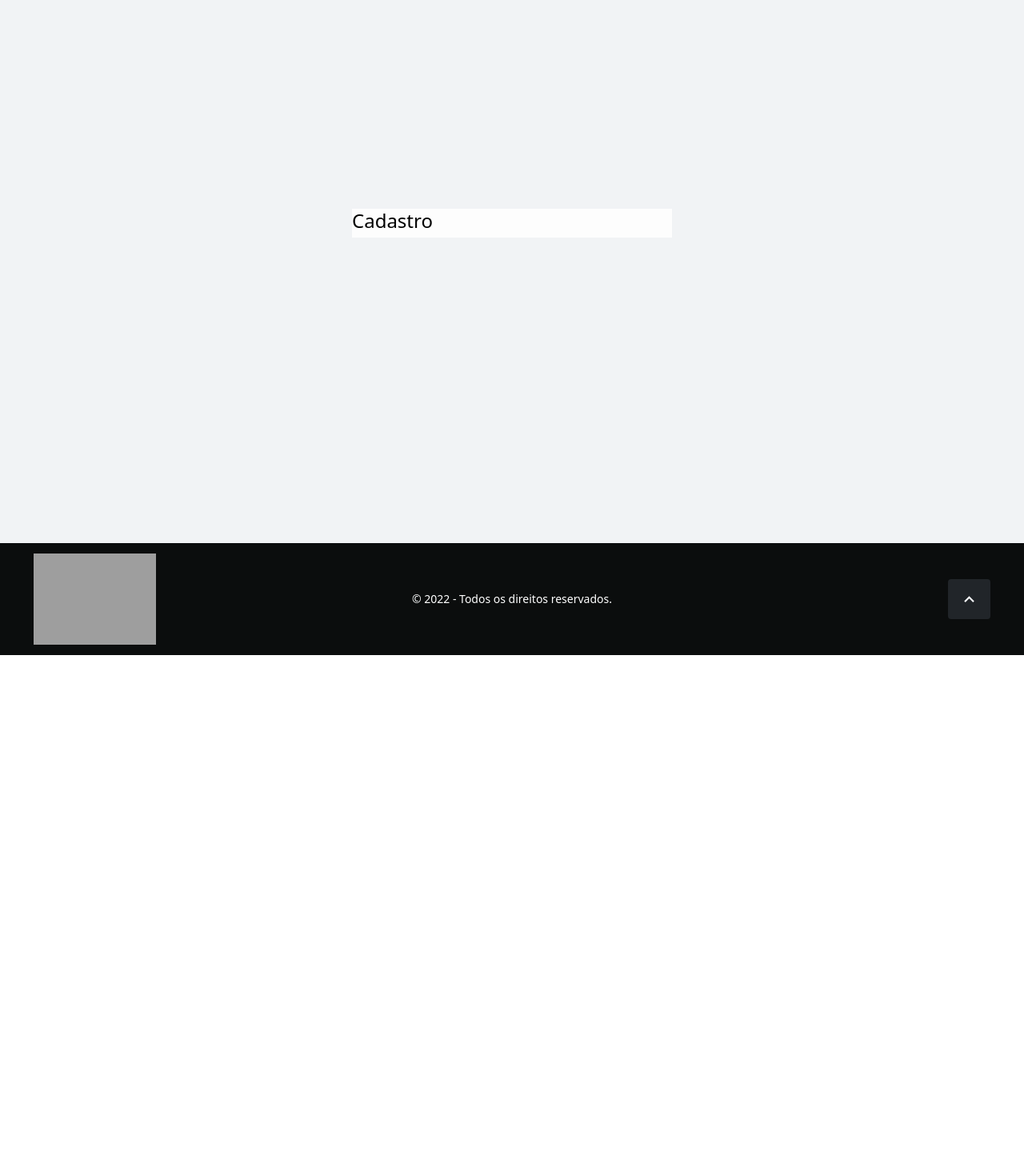
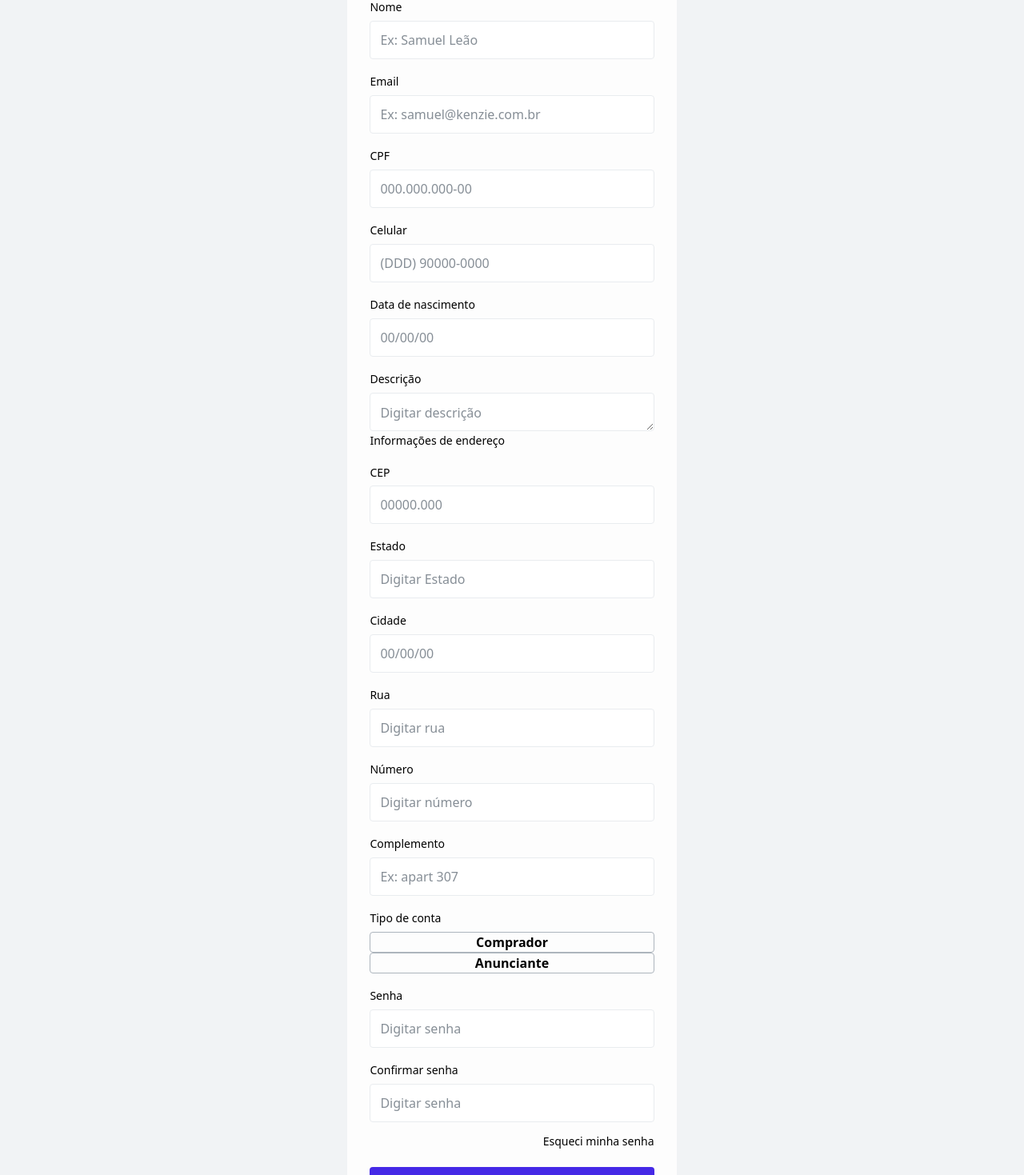
Before and after one commit to m6-t14-grupo35/motors-shop-front, a Next.js app: page /register in a window 1280 px wide. Shown: the part 121-1590 px from the top of the page at 80% size. Before the commit the page ends 940 px from the top, so only its background shows below. Built offline with nearby package versions, Linux system fonts and the light colour scheme; grey boxes are pictures that could not be loaded.

Commit message:
feat: login and registration styling

```diff
--- a/package.json
+++ b/package.json
@@ -9,6 +9,7 @@
     "lint": "next lint"
   },
   "dependencies": {
+    "@hookform/resolvers": "^3.1.1",
     "@types/node": "20.2.5",
     "@types/react": "18.2.8",
     "@types/react-dom": "18.2.4",
@@ -20,8 +21,10 @@
     "postcss": "8.4.24",
     "react": "18.2.0",
     "react-dom": "18.2.0",
+    "react-hook-form": "^7.44.3",
     "react-icons": "^4.9.0",
     "react-router-dom": "^6.12.0",
+    "react-toastify": "^9.1.3",
     "tailwindcss": "3.3.2",
     "typescript": "5.1.3",
     "zod": "^3.21.4"
--- a/src/components/formLogin/index.tsx
+++ b/src/components/formLogin/index.tsx
@@ -1,7 +1,40 @@
+import { tUserLoginData, userLoginSchema } from "@/schemas/user.schemas"
+import Link from "next/link"
+import {useForm} from 'react-hook-form'
+import {zodResolver} from '@hookform/resolvers/zod'
+
 export const FormLogin = () => {
+  const {register, handleSubmit} = useForm<tUserLoginData>({
+    resolver: zodResolver(userLoginSchema)
+  });
+
+  const submit = (data: tUserLoginData) => {
+    console.log(data)
+  }
+
   return (
     <>
-      <h2>Login</h2>
+      <div className='w-full h-screen bg-grey-8 flex items-center justify-center'>
+
+        <div className='w-[93%] bg-grey-10 min-w-[16rem] max-w-[25.7rem] h-fit rounded py-11 px-7'>
+          <h2 className='heading-5-500 mb-6'>Login</h2>
+          <form onSubmit={handleSubmit(submit)}>
+            <fieldset className='flex flex-col mb-5'>
+              <label className='input-label mb-2'>Usuário</label>
+              <input className='input input-placeholder' placeholder='Digitar usuário' type='text' {...register('user')}/>
+            </fieldset>
+            <fieldset className='flex flex-col mb-3'>
+              <label className='input-label mb-2'>Senha</label>
+              <input className='input input-placeholder' placeholder='Digitar senha' type='password' {...register('password')}/>
+            </fieldset>
+            <p className='body-2-500 text-right cursor-pointer mb-5'>Esqueci minha senha</p>
+            <button type='submit' className="bg-brand-1 rounded w-full h-10 cursor-pointer text-grey-whiteFixed button-big-text mb-6">Entrar</button>
+          </form>
+          <p className='body-2-400 text-center mb-6'>Ainda não possui conta?</p>
+          <Link href={"/register"}><button  className='button-big-text rounded w-full h-10 cursor-pointer border border-grey-4'>Cadastrar</button></Link>
+        </div>
+
+      </div>
     </>
   )
 }
--- a/src/components/formRegister/index.tsx
+++ b/src/components/formRegister/index.tsx
@@ -1,11 +1,77 @@
 export const FormRegister = () => {
   return (
     <>
-      <div className='w-full h-screen bg-grey-8 flex items-center justify-center'>
+      <div className='w-full h-full bg-grey-8 flex items-center justify-center'>
 
-        <div className='w-4/5 bg-grey-10 min-w-[16rem] max-w-[25rem] h-9 my-11'>
-          <h2 className='heading-5-500 fontFamily-lexend'>Cadastro</h2>
-          <form className=''>
+        <div className='w-[93%] bg-grey-10 min-w-[16rem] max-w-[25.7rem] h-fit rounded py-11 px-7'>
+          <h2 className='heading-5-500 mb-6'>Cadastro</h2>
+          <form>
+            <h3 className='body-2-500'>Informações pessoais</h3>
+            <fieldset className='flex flex-col mb-5'>
+              <label className='input-label mb-2'>Nome</label>
+              <input className='input input-placeholder' placeholder='Ex: Samuel Leão' type='text'/>
+            </fieldset>
+            <fieldset className='flex flex-col mb-5'>
+              <label className='input-label mb-2'>Email</label>
+              <input className='input input-placeholder' placeholder='Ex: samuel@kenzie.com.br' type='email'/>
+            </fieldset>
+            <fieldset className='flex flex-col mb-5'>
+              <label className='input-label mb-2'>CPF</label>
+              <input className='input input-placeholder' placeholder='000.000.000-00' type='number'/>
+            </fieldset>
+            <fieldset className='flex flex-col mb-5'>
+              <label className='input-label mb-2'>Celular</label>
+              <input className='input input-placeholder' placeholder='(DDD) 90000-0000' type='text'/>
+            </fieldset>
+            <fieldset className='flex flex-col mb-5'>
+              <label className='input-label mb-2'>Data de nascimento</label>
+              <input className='input input-placeholder' placeholder='00/00/00' type='number'/>
+            </fieldset>
+            <fieldset className='flex flex-col mb-5'>
+              <label className='input-label mb-2'>Descrição</label>
+              <textarea placeholder='Digitar descrição' className='rounded pl-3 pt-3 border border-grey-7 placeholder:text-grey-3 h-12 outline-1 outline-brand-2'/>
+
+            <h3 className='body-2-500'>Informações de endereço</h3>
+            </fieldset>
+            <fieldset className='flex flex-col mb-5'>
+              <label className='input-label mb-2'>CEP</label>
+              <input className='input input-placeholder' placeholder='00000.000' type='number'/>
+            </fieldset>
+            <fieldset className='flex flex-col mb-5'>
+              <label className='input-label mb-2'>Estado</label>
+              <input className='input input-placeholder' placeholder='Digitar Estado' type='text'/>
+            </fieldset>
+            <fieldset className='flex flex-col mb-5'>
+              <label className='input-label mb-2'>Cidade</label>
+              <input className='input input-placeholder' placeholder='00/00/00' type='text'/>
+            </fieldset>
+            <fieldset className='flex flex-col mb-5'>
+              <label className='input-label mb-2'>Rua</label>
+              <input className='input input-placeholder' placeholder='Digitar rua' type='text'/>
+            </fieldset>
+            <fieldset className='flex flex-col mb-5'>
+              <label className='input-label mb-2'>Número</label>
+              <input className='input input-placeholder' placeholder='Digitar número' type='text'/>
+            </fieldset>
+            <fieldset className='flex flex-col mb-5'>
+              <label className='input-label mb-2'>Complemento</label>
+              <input className='input input-placeholder' placeholder='Ex: apart 307' type='text'/>
+            </fieldset>
+            <fieldset className='flex flex-col mb-5'>
+              <label className='input-label mb-2'>Tipo de conta</label>
+              <button className='button-big-text border border-grey-4 rounded'>Comprador</button>
+              <button className='button-big-text border border-grey-4 rounded'>Anunciante</button>
+            </fieldset>
+            <fieldset className='flex flex-col mb-5'>
+              <label className='input-label mb-2'>Senha</label>
+              <input className='input input-placeholder' placeholder='Digitar senha' type='password'/>
+            </fieldset>
+            <fieldset className='flex flex-col mb-3'>
+              <label className='input-label mb-2'>Confirmar senha</label>
+              <input className='input input-placeholder' placeholder='Digitar senha' type='password'/>
+            </fieldset>
+            <p className='body-2-500 text-right cursor-pointer mb-5'>Esqueci minha senha</p>
+            <button type='submit' className="bg-brand-1 rounded w-full h-10 cursor-pointer text-grey-whiteFixed button-big-text mb-6">Finalizar cadastro</button>
           </form>
         </div>
 
--- a/src/styles/globals.css
+++ b/src/styles/globals.css
@@ -10,3 +10,9 @@
     --background-end-rgb: 0, 0, 0;
   }
 }
+
+@layer components {
+  .input {
+    @apply rounded pl-3 border border-grey-7 placeholder:text-grey-3 h-12 outline-1 outline-brand-2 w-full;
+  }
+}
--- a/src/styles/typography.css
+++ b/src/styles/typography.css
@@ -67,7 +67,7 @@
 }
 
 .button-big-text {
-  @apply text-[1rem] font-semibold ;
+  @apply text-[1rem] font-semibold;
 }
 
 .button-medium-text {
@@ -81,4 +81,3 @@
 .input-label {
   @apply text-[0.875rem] font-medium leading-[1.058rem];
 }
-/* #dsfds */
```
Also changed, not shown: 2 other files (tests, documents, lock files or other folders).
